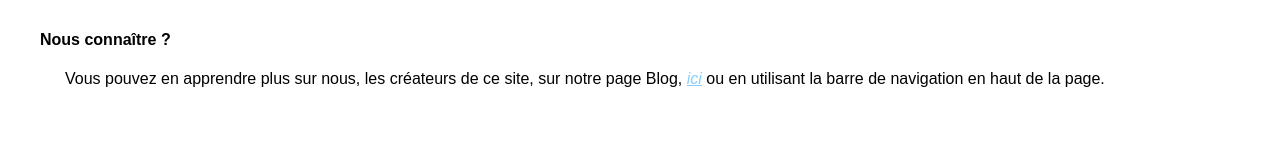
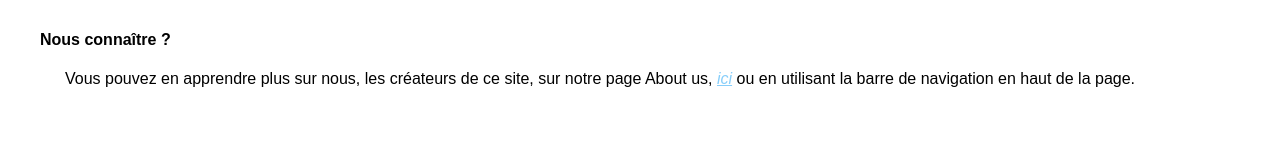
Before and after one commit to LimuleSempai/Projet-WEB, a plain HTML site: page index.html in a window 1280 px wide. Shown: the part 778-938 px from the top of the page. Drawn offline with Linux system fonts and the light colour scheme.

Commit message:
changement blog par about us dans le texte de l'index

```diff
--- a/index.html
+++ b/index.html
@@ -70,7 +70,7 @@
         <div class="space"></div>
         <h4>Nous connaître ?</h4>
         <article>
-            <p>Vous pouvez en apprendre plus sur nous, les créateurs de ce site, sur notre page Blog, <a class="click_lien" href="Pages/blog.html">ici</a> ou en utilisant la barre de navigation en haut de la page.</p>
+            <p>Vous pouvez en apprendre plus sur nous, les créateurs de ce site, sur notre page About us, <a class="click_lien" href="Pages/blog.html">ici</a> ou en utilisant la barre de navigation en haut de la page.</p>
         </article>
         <div class="space"></div>
         <article id="end_message">
```
